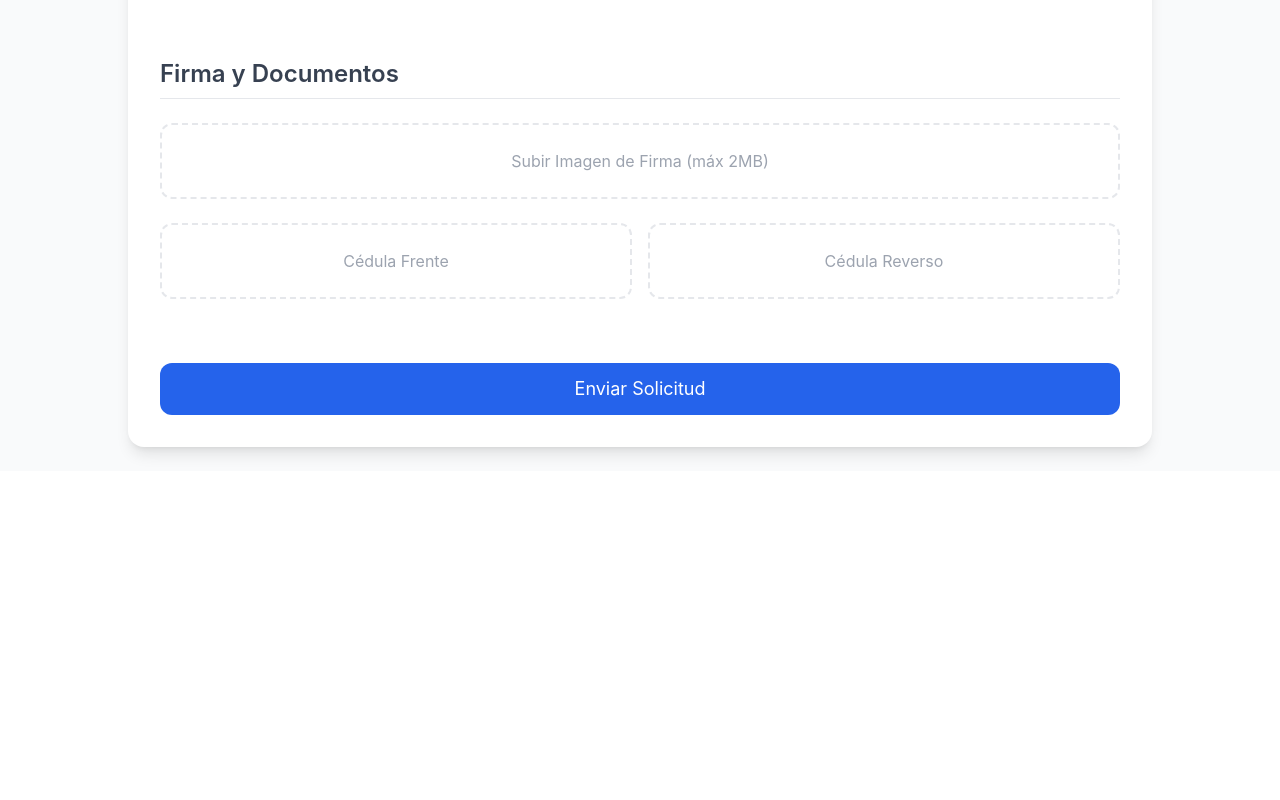
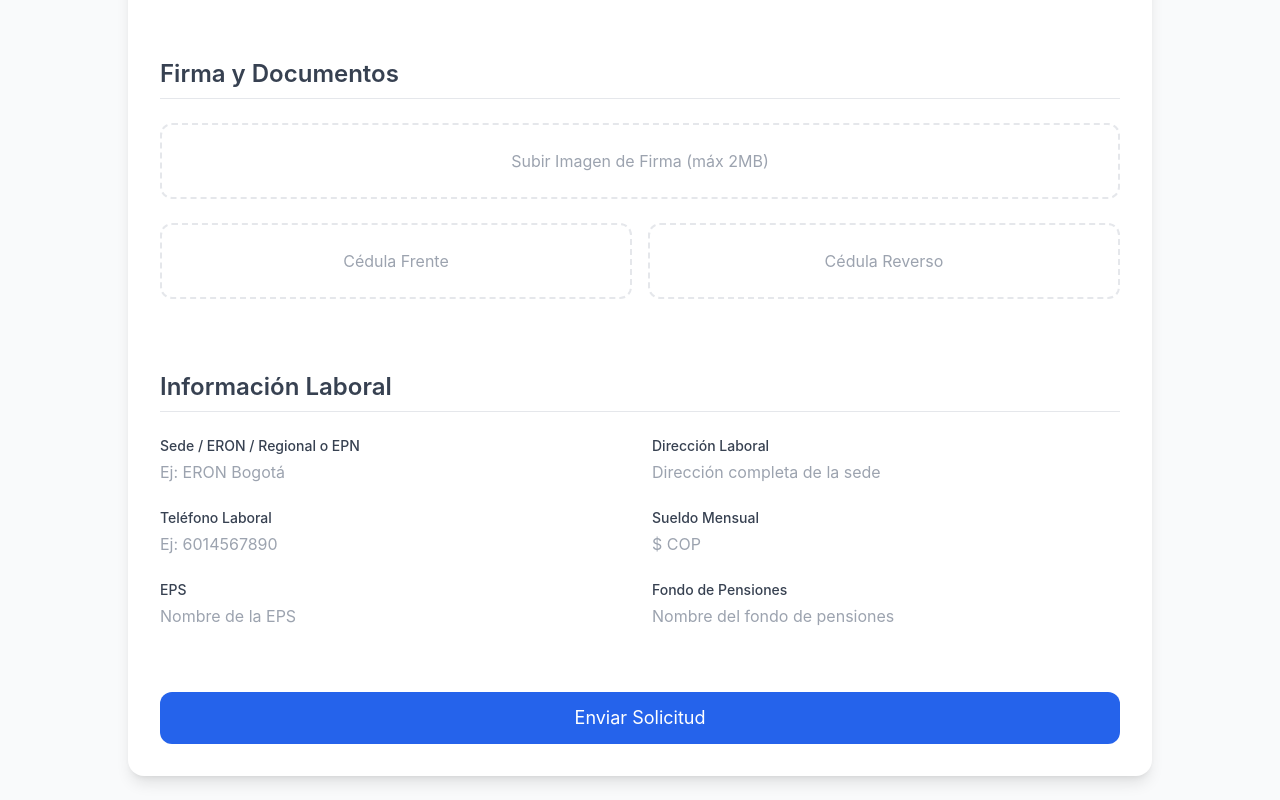
Before and after one commit to Emmanuelxs13/mi-proyecto-inversiones, a React (Vite) app in the folder frontend/: page /afiliaciones in a window 1280 px wide. Shown: the part 845-1645 px from the top of the page. Before the commit the page ends 1316 px from the top, so only its background shows below. Built offline with nearby package versions, Linux system fonts and the light colour scheme.

Commit message:
feat: agrega sección de información laboral al formulario de afiliación

```diff
--- a/frontend/src/components/AfiliacionForm.tsx
+++ b/frontend/src/components/AfiliacionForm.tsx
@@ -385,6 +385,118 @@ export default function AfiliacionForm() {
         </Dropzone>
       </div>
 
+      {/* Información Laboral */}
+      <h2 className="text-2xl font-semibold text-gray-700 col-span-2 mt-12 border-b pb-2">
+        Información Laboral
+      </h2>
+
+      <div className="flex flex-col gap-1">
+        <label htmlFor="sede" className="text-sm font-medium text-gray-700">
+          Sede / ERON / Regional o EPN
+        </label>
+        <input
+          id="sede"
+          {...register("sede")}
+          className="input input-bordered w-full"
+          placeholder="Ej: ERON Bogotá"
+        />
+        {errors.sede && (
+          <p className="text-red-500 text-xs">{errors.sede.message}</p>
+        )}
+      </div>
+
+      <div className="flex flex-col gap-1">
+        <label
+          htmlFor="direccionLaboral"
+          className="text-sm font-medium text-gray-700"
+        >
+          Dirección Laboral
+        </label>
+        <input
+          id="direccionLaboral"
+          {...register("direccionLaboral")}
+          className="input input-bordered w-full"
+          placeholder="Dirección completa de la sede"
+        />
+        {errors.direccionLaboral && (
+          <p className="text-red-500 text-xs">
+            {errors.direccionLaboral.message}
+          </p>
+        )}
+      </div>
+
+      <div className="flex flex-col gap-1">
+        <label
+          htmlFor="telefonoLaboral"
+          className="text-sm font-medium text-gray-700"
+        >
+          Teléfono Laboral
+        </label>
+        <input
+          id="telefonoLaboral"
+          {...register("telefonoLaboral")}
+          className="input input-bordered w-full"
+          placeholder="Ej: 6014567890"
+        />
+        {errors.telefonoLaboral && (
+          <p className="text-red-500 text-xs">
+            {errors.telefonoLaboral.message}
+          </p>
+        )}
+      </div>
+
+      <div className="flex flex-col gap-1">
+        <label
+          htmlFor="sueldoMensual"
+          className="text-sm font-medium text-gray-700"
+        >
+          Sueldo Mensual
+        </label>
+        <input
+          id="sueldoMensual"
+          type="number"
+          {...register("sueldoMensual")}
+          className="input input-bordered w-full"
+          placeholder="$ COP"
+        />
+        {errors.sueldoMensual && (
+          <p className="text-red-500 text-xs">{errors.sueldoMensual.message}</p>
+        )}
+      </div>
+
+      <div className="flex flex-col gap-1">
+        <label htmlFor="eps" className="text-sm font-medium text-gray-700">
+          EPS
+        </label>
+        <input
+          id="eps"
+          {...register("eps")}
+          className="input input-bordered w-full"
+          placeholder="Nombre de la EPS"
+        />
+        {errors.eps && (
+          <p className="text-red-500 text-xs">{errors.eps.message}</p>
+        )}
+      </div>
+
+      <div className="flex flex-col gap-1">
+        <label
+          htmlFor="fondoPension"
+          className="text-sm font-medium text-gray-700"
+        >
+          Fondo de Pensiones
+        </label>
+        <input
+          id="fondoPension"
+          {...register("fondoPension")}
+          className="input input-bordered w-full"
+          placeholder="Nombre del fondo de pensiones"
+        />
+        {errors.fondoPension && (
+          <p className="text-red-500 text-xs">{errors.fondoPension.message}</p>
+        )}
+      </div>
+
       <div className="col-span-2">
         <button
           type="submit"
```
